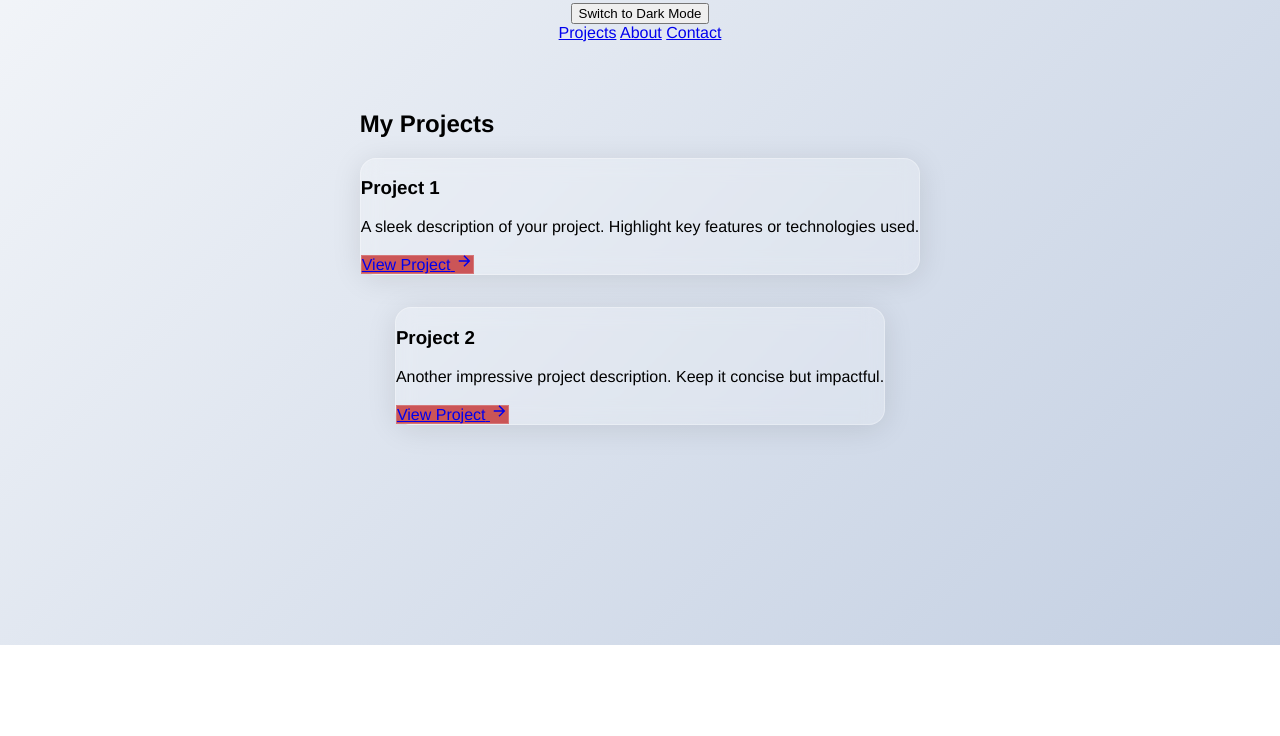
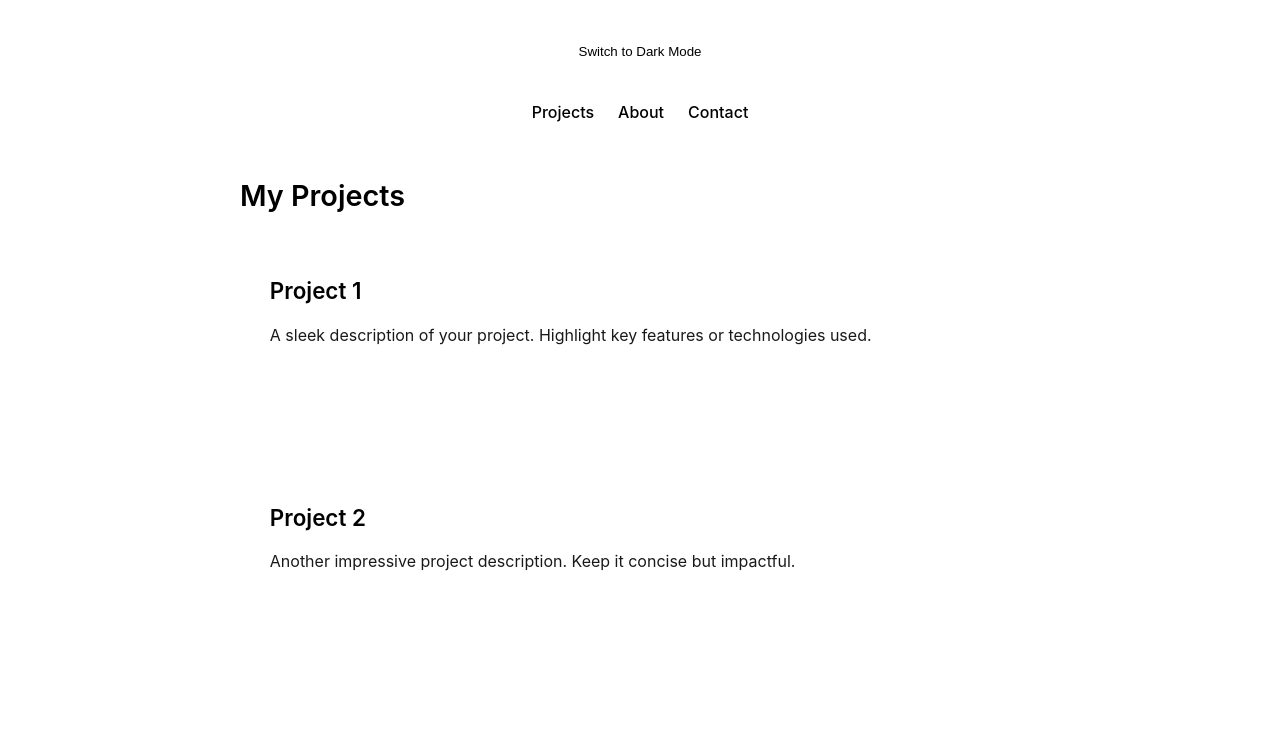
Before and after one commit to chelene-marion/chelene-marion.github.io, a plain HTML site: page index.html in a window 1280 px wide. Shown: the part 155-891 px from the top of the page. Before the commit the page ends 800 px from the top, so only its background shows below. Drawn offline with Linux system fonts and the light colour scheme.

Commit message:
Update styles.css

```diff
--- a/styles.css
+++ b/styles.css
@@ -1,92 +1,127 @@
-/* ===== Gradient Background ===== */
+/* ===== Modern Base Styles ===== */
 body {
-  margin: 0;
-  min-height: 100vh;
-  position: relative;
-  font-family: 'Helvetica Neue', Arial, sans-serif;
+  font-family: 'Inter', -apple-system, BlinkMacSystemFont, sans-serif;
+  line-height: 1.6;
   color: var(--text);
+  background-attachment: fixed;
 }
 
 .gradient-bg {
-  position: fixed;
-  top: 0;
-  left: 0;
-  width: 100%;
-  height: 100%;
-  background: linear-gradient(135deg, #f5f7fa 0%, #c3cfe2 100%);
-  z-index: -1;
-  transition: background 0.5s ease;
+  background: linear-gradient(135deg, #f5f7fa 0%, #e4e8f0 100%);
 }
-
 .dark-mode .gradient-bg {
-  background: linear-gradient(135deg, #2c3e50 0%, #4ca1af 100%);
+  background: linear-gradient(135deg, #1a202c 0%, #2d3748 100%);
 }
 
 /* ===== Centered Container ===== */
 .container {
-  max-width: 1200px;
+  max-width: 800px;
   margin: 0 auto;
-  padding: 2rem;
-  display: flex;
-  flex-direction: column;
-  align-items: center;
+  padding: 2rem 1.5rem;
 }
 
-/* ===== Glass Morphism Cards ===== */
-.project-card {
-  background: rgba(255, 255, 255, 0.2);
-  backdrop-filter: blur(10px);
-  -webkit-backdrop-filter: blur(10px);
-  border-radius: 16px;
-  border: 1px solid rgba(255, 255, 255, 0.3);
-  box-shadow: 0 4px 30px rgba(0, 0, 0, 0.1);
-  transition: all 0.4s ease;
-}
-
-.dark-mode .project-card {
-  background: rgba(30, 41, 59, 0.3);
-  border: 1px solid rgba(74, 85, 104, 0.5);
-}
-
-/* ===== Header & Text Centering ===== */
+/* ===== Sleek Header ===== */
 header {
   text-align: center;
   margin-bottom: 3rem;
 }
-
+h1 {
+  font-size: 2.8rem;
+  font-weight: 700;
+  margin: 0.5rem 0;
+  letter-spacing: -0.05em;
+}
 .subtitle {
-  font-size: 1.2rem;
+  font-size: 1.1rem;
+  color: var(--text);
   opacity: 0.8;
-  margin: 0.5rem 0 1.5rem;
+  margin-bottom: 1.5rem;
 }
 
-/* ===== Project Grid (Centered) ===== */
-.project-grid {
-  display: grid;
-  grid-template-columns: repeat(auto-fit, minmax(300px, 1fr));
-  gap: 2rem;
-  width: 100%;
-  justify-items: center;
+/* ===== Minimal Navigation ===== */
+nav {
+  display: flex;
+  gap: 1.5rem;
+  justify-content: center;
+  margin: 1.5rem 0;
+}
+nav a {
+  color: var(--accent);
+  font-weight: 500;
+  text-decoration: none;
+  transition: opacity 0.3s;
+}
+nav a:hover {
+  opacity: 0.8;
 }
 
-/* ===== Glassy Buttons ===== */
-.button {
-  background: rgba(197, 48, 48, 0.8);
-  backdrop-filter: blur(5px);
-  border: 1px solid rgba(255, 255, 255, 0.2);
+/* ===== Refined Project Cards ===== */
+.project-card {
+  background: rgba(255, 255, 255, 0.7);
+  backdrop-filter: blur(12px);
+  border-radius: 12px;
+  padding: 1.8rem;
+  margin-bottom: 1.5rem;
+  border: 1px solid rgba(255, 255, 255, 0.3);
+  transition: transform 0.3s, box-shadow 0.3s;
+}
+.dark-mode .project-card {
+  background: rgba(30, 41, 59, 0.5);
+  border-color: rgba(74, 85, 104, 0.4);
+}
+.project-card:hover {
+  transform: translateY(-4px);
+  box-shadow: 0 8px 24px rgba(0, 0, 0, 0.1);
 }
 
-.dark-mode .button {
-  background: rgba(254, 178, 178, 0.8);
+/* ===== Elegant Buttons ===== */
+.button {
+  display: inline-flex;
+  align-items: center;
+  gap: 0.5rem;
+  background: var(--accent);
+  color: white;
+  padding: 0.7rem 1.4rem;
+  border-radius: 8px;
+  font-weight: 500;
+  transition: all 0.3s ease;
+}
+.button:hover {
+  transform: translateY(-2px);
+  box-shadow: 0 4px 12px rgba(0, 0, 0, 0.15);
 }
 
-/* ===== Mobile Responsiveness ===== */
-@media (max-width: 768px) {
-  .container {
-    padding: 1.5rem;
-  }
+/* ===== Dark Mode Toggle ===== */
+#darkModeToggle {
+  background: transparent;
+  color: var(--accent);
+  border: 2px solid var(--accent);
+  font-weight: 500;
+  margin: 1rem 0;
+}
+#darkModeToggle:hover {
+  background: rgba(197, 48, 48, 0.1);
+}
 
-  .project-grid {
-    grid-template-columns: 1fr;
-  }
+/* ===== Pro Typography ===== */
+h2 {
+  font-size: 1.8rem;
+  margin: 2.5rem 0 1.5rem;
+  font-weight: 600;
 }
+h3 {
+  font-size: 1.4rem;
+  margin: 0 0 0.8rem;
+  font-weight: 600;
+}
+p {
+  margin: 0 0 1.2rem;
+  opacity: 0.9;
+  line-height: 1.7;
+}
+
+/* ===== Mobile Optimization ===== */
+@media (max-width: 640px) {
+  h1 { font-size: 2.2rem; }
+  .container { padding: 1.5rem 1rem; }
+}
```
